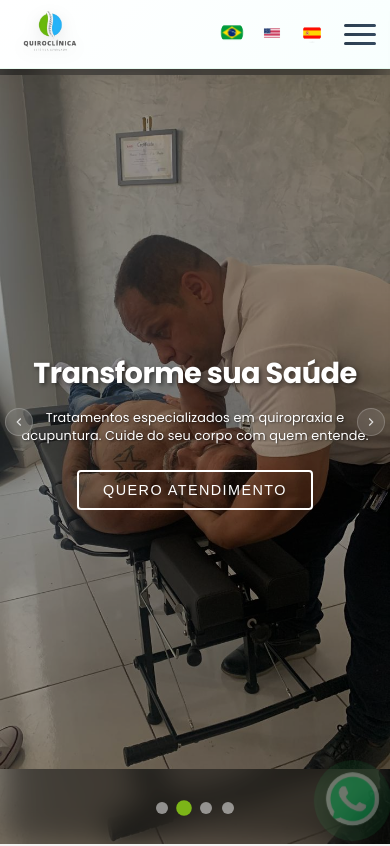
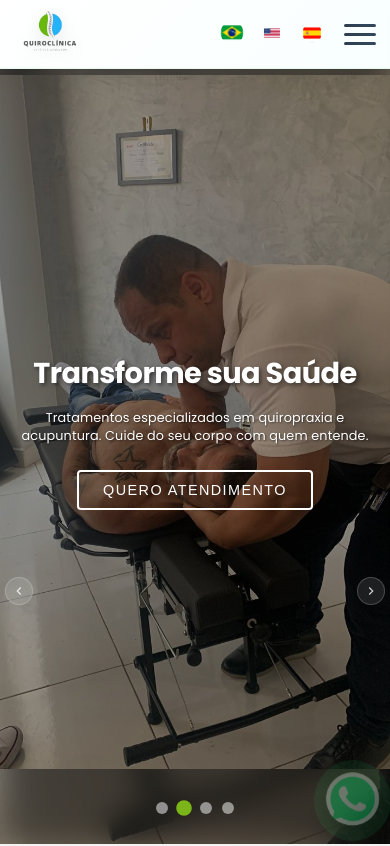
Before and after one commit to adriano-rocha/site-quiroclinica, a React (Vite) app: page / in a window 390 px wide. Shown: the top 846 px of the page. Built offline with nearby package versions, Linux system fonts and the light colour scheme.

Commit message:
Mudança na posição das setas no mobile

```diff
--- a/src/components/Hero/Hero.css
+++ b/src/components/Hero/Hero.css
@@ -208,6 +208,7 @@
   .hero-arrow {
     width: 32px;
     height: 32px;
+    top: 70%;
   }
 
   .hero-arrow-left {
@@ -233,6 +234,7 @@
   .hero-arrow {
     width: 28px;
     height: 28px;
+    top: 70%;
   }
 
   .hero-arrow-left {
```
